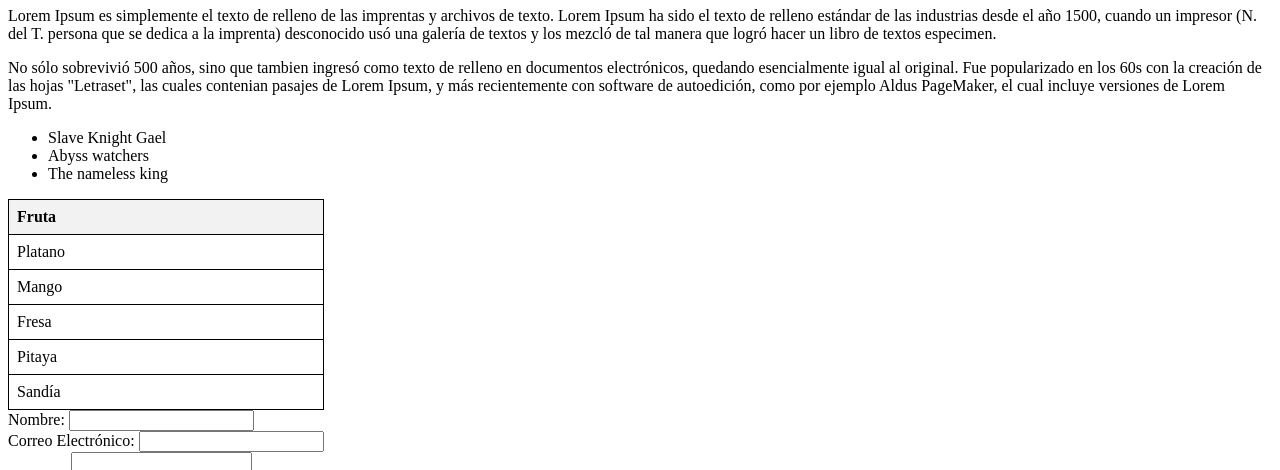
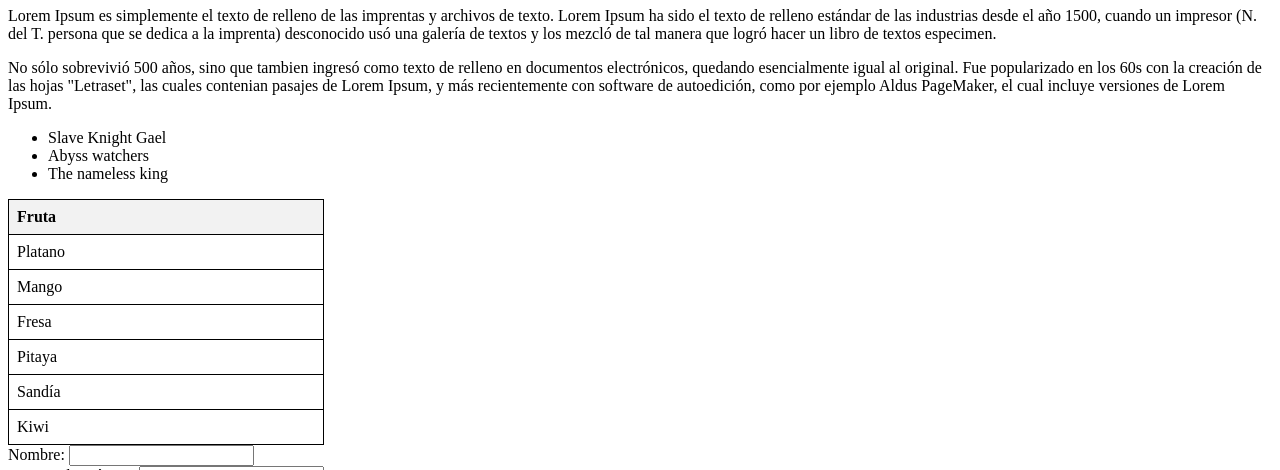
Before and after one commit to AxlSegundo/Practica-1_1, a plain HTML site: page Index.html in a window 1280 px wide. Shown: the part 73-543 px from the top of the page. Drawn offline with Linux system fonts and the light colour scheme.

Commit message:
Agregué una fila más en la tabla de "Fruta"

```diff
--- a/Index.html
+++ b/Index.html
@@ -52,6 +52,9 @@
         <tr>
             <td>Sandía</td>
         </tr>
+        <tr>
+            <td>Kiwi</td>
+        </tr>
     </table>
     <form action="/submit-form" method="POST">
         <label for="name">Nombre:</label>
```
